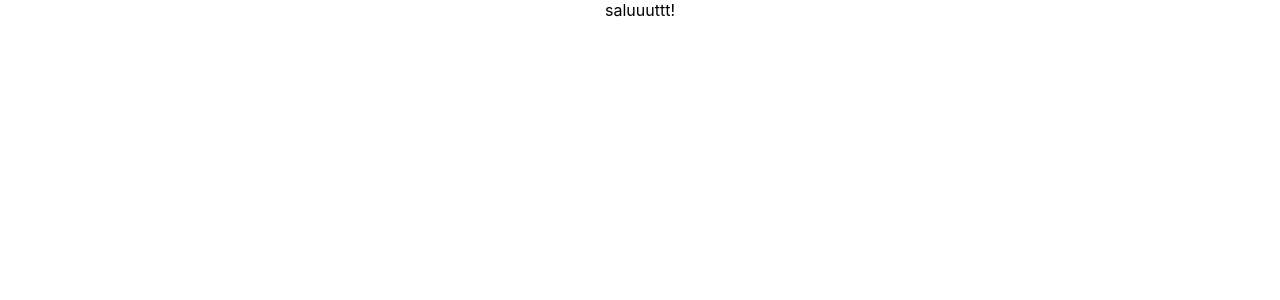
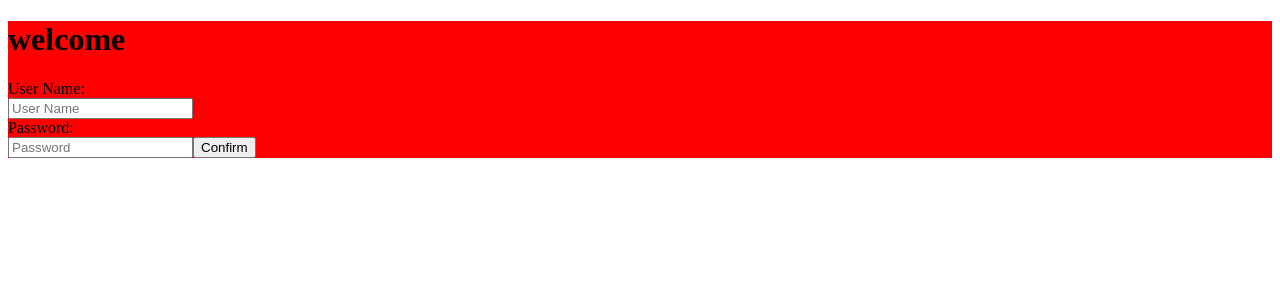
Before and after one commit to khalednouri25/reactproject, a React (Create React App) app: page / in a window 1280 px wide. Shown: the top 300 px of the page. Built offline with nearby package versions, Linux system fonts and the light colour scheme.

Commit message:
add sccs configuration

```diff
--- a/package.json
+++ b/package.json
@@ -6,9 +6,13 @@
     "@testing-library/jest-dom": "^4.2.4",
     "@testing-library/react": "^9.3.2",
     "@testing-library/user-event": "^7.1.2",
+    "classnames": "^2.2.6",
+    "node-sass": "^4.14.1",
     "react": "^16.13.1",
     "react-dom": "^16.13.1",
+    "react-intl": "^5.8.2",
     "react-redux": "^7.2.1",
+    "react-router-dom": "^5.2.0",
     "react-scripts": "^3.4.3",
     "redux": "^4.0.5"
   },
--- a/src/App.css
+++ /dev/null
@@ -1,3 +0,0 @@
-.App {
-  text-align: center;
-}
--- a/src/App.js
+++ b/src/App.js
@@ -1,5 +1,4 @@
 import React from 'react';
-import './App.css';
 import Login from './components/login/Login'
 function App() {
   return (
--- a/src/components/login/SignIn.js
+++ b/src/components/login/SignIn.js
@@ -1,11 +1,71 @@
 import React, { Component } from 'react'
+import classnames from 'classnames'
+import '../../css/Login.SignIn.scss'
+class SignIn extends Component{
+  state = {
+    userName: '',
+    password: '',
+    errorUserName: false,
+    errorPassword: false,
+    showPassword: false
+  }
 
-class SignIn extends Component{
-    render  () {
-        return(
-            <div>
-                saluuuttt!
+  onFormSubmit = (e) => {
+      e.preventDefault()
+  }
+
+  handleChage = () => {
+
+  }
+
+
+  render  () {
+
+    let userClass = '',
+    passwordClass = ''
+    if (this.state.userName.length > 0) {
+      userClass = 'field'
+    }
+
+    if (this.state.password.length > 0) {
+        passwordClass = 'field'
+    }
+
+    return(
+      <div className="sign_in">
+          <h1>
+            welcome
+          </h1>
+          <form onSubmit={this.onFormSubmit}>
+            <div className="offset">
+              <div className="form-label">
+                User Name:
+              </div>
+              <input
+                type="text"
+                onChange={this.handleChage}
+                value={this.state.userName}
+                placeholder="User Name"
+                className={classnames('form-signIn', userClass, {invalid: this.state.errorUserName})}
+                />
+              <div classnames="form-label">
+                  Password:
+              </div>
+              <input
+                type={this.state.showPassword === true? 'text' : 'password'}
+                onChange={this.handleChage}
+                value={this.state.password}
+                placeholder="Password"
+                className={classnames('form-signIn', passwordClass, {invalid: this.state.errorPassword})}
+              />
+
+              <button type="submit" className="submit-button">
+                Confirm
+              </button>
+
             </div>
+        </form>
+      </div>
         )
     }
 }
--- a/src/components/login/login.js
+++ b/src/components/login/login.js
@@ -2,6 +2,7 @@ import React, { Component } from 'react'
 import { connect } from 'react-redux'
 import * as ACTIONS from '../../redux/actions/action'
 import SignIn from './SignIn'
+//import '../../css/Login.scss'
 class Login extends Component {
   state = {
       showSignIn: true,
--- /dev/null
+++ b/src/css/Login.SignIn.scss
@@ -0,0 +1,5 @@
+@import './colors';
+
+.sign_in {
+    background-color: red;
+}
--- /dev/null
+++ b/src/css/Login.scss
@@ -0,0 +1,2 @@
+@import './Login.SignIn';
+@import './colors';
--- a/src/index.css
+++ /dev/null
@@ -1,13 +0,0 @@
-body {
-  margin: 0;
-  font-family: -apple-system, BlinkMacSystemFont, 'Segoe UI', 'Roboto', 'Oxygen',
-    'Ubuntu', 'Cantarell', 'Fira Sans', 'Droid Sans', 'Helvetica Neue',
-    sans-serif;
-  -webkit-font-smoothing: antialiased;
-  -moz-osx-font-smoothing: grayscale;
-}
-
-code {
-  font-family: source-code-pro, Menlo, Monaco, Consolas, 'Courier New',
-    monospace;
-}
--- a/src/index.js
+++ b/src/index.js
@@ -1,10 +1,8 @@
 import React from 'react';
 import ReactDOM from 'react-dom';
-import './index.css';
 import App from './App';
 import * as serviceWorker from './serviceWorker';
 import {applyMiddleware, createStore} from 'redux'
-import rootReducer from './redux/reducers/index'
 import { Provider } from 'react-redux';
 import userReducer from './redux/reducers/user'
 const store = createStore(userReducer, applyMiddleware())
--- /dev/null
+++ b/src/translations/fr.json
@@ -0,0 +1,5 @@
+const { default: SignIn } = require("../components/login/SignIn");
+
+{
+  "signIn.welcome": "Sign In",
+}
```
Also changed, not shown: src/css/_colors.scss (added), 1 other file (tests, documents, lock files or other folders).
